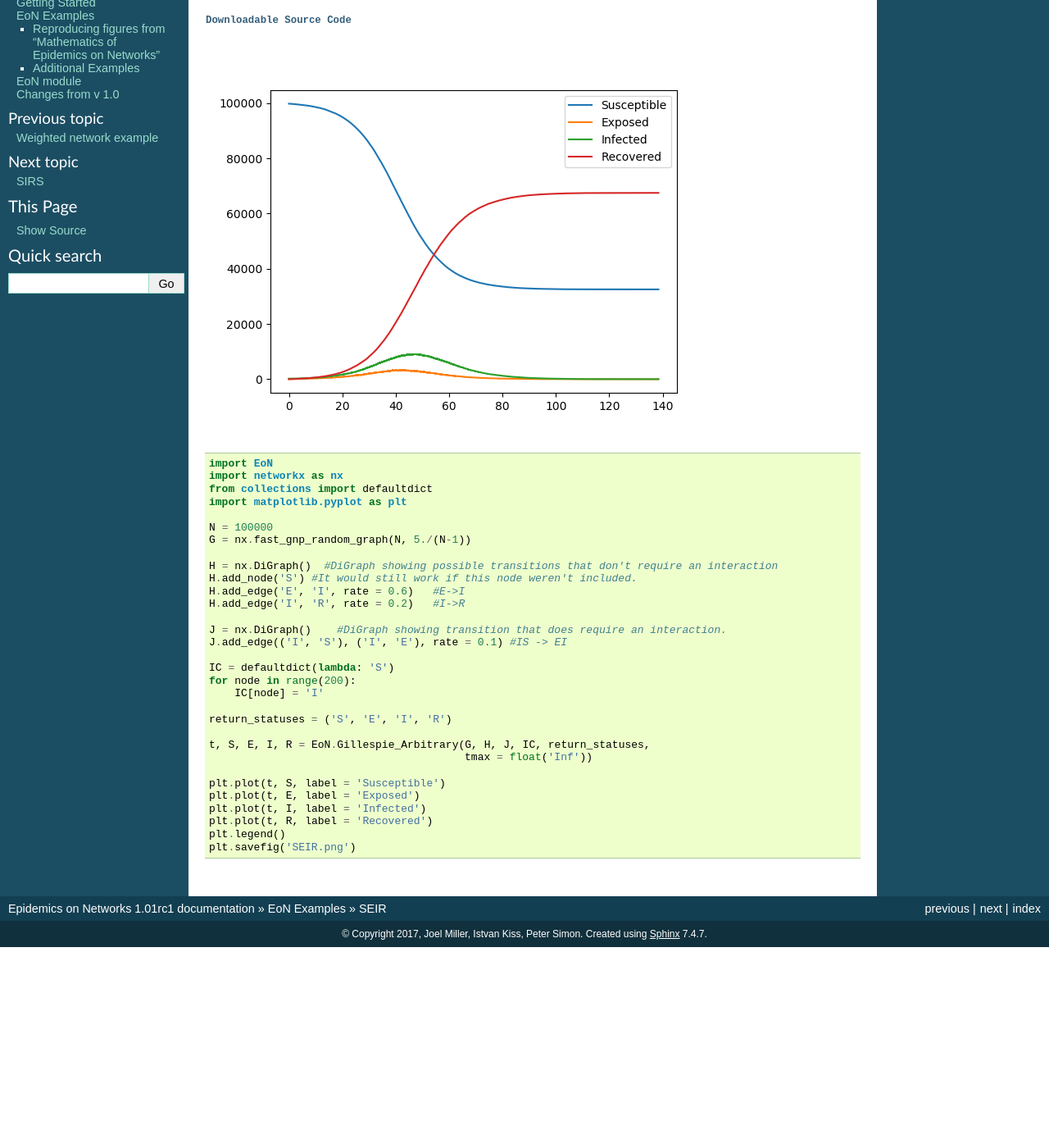
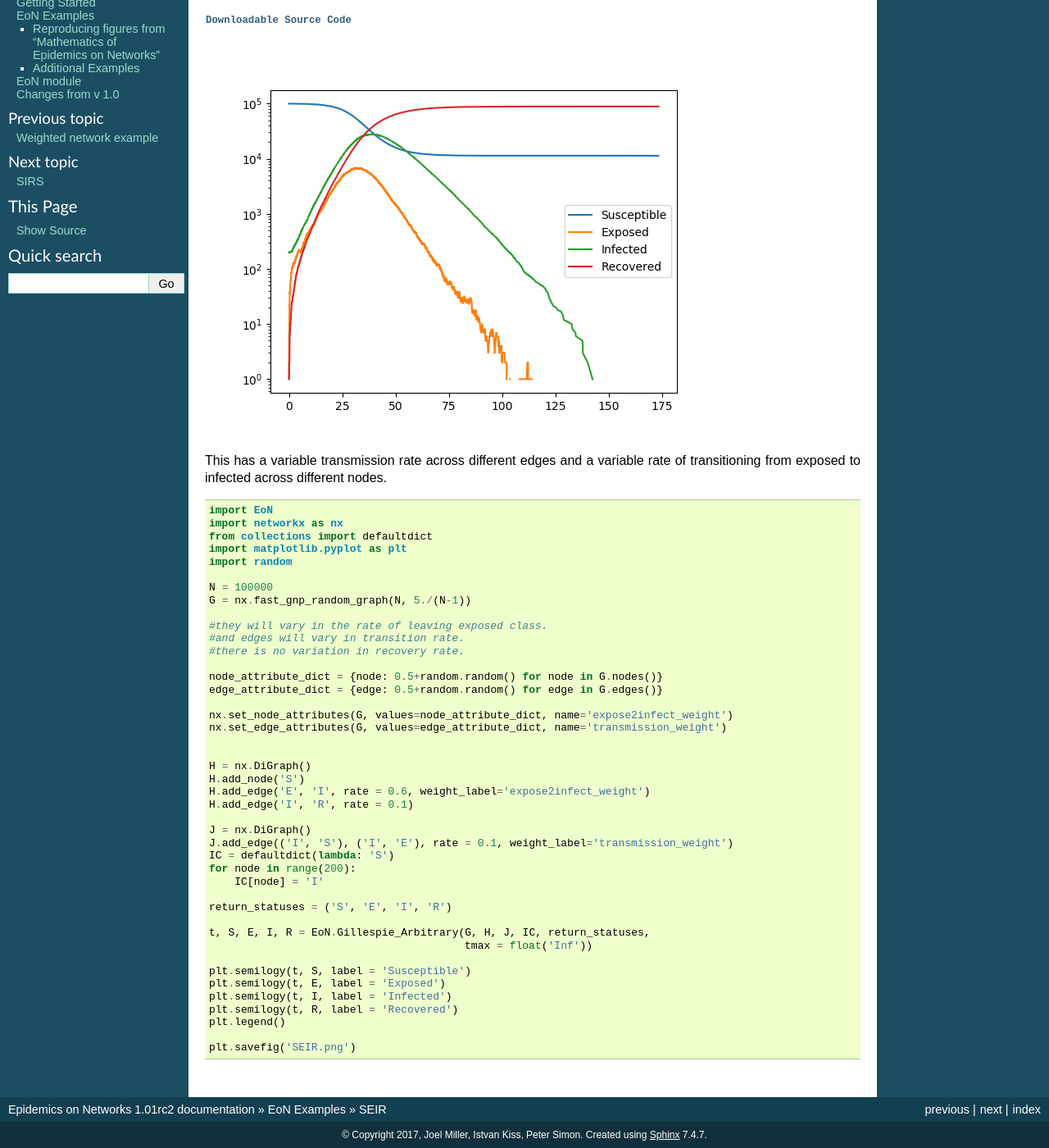
Before and after one commit to springer-math/Mathematics-of-Epidemics-on-Networks, a Sphinx documentation site: the page built from docs/examples/SEIR.rst, in a window 1280 px wide and 1400 px high, scrolled down 79 px. Shown: the whole window at 82% size. Built offline with Sphinx 7.4.7, drawn with Linux system fonts in a browser that asks for light colours; before the commit the page ends 1234 px from its top, so only the background shows below that; some of the changed text lies outside the part shown.

Commit message:
Update Gillespie_Arbitrary to better handle weights.
Improve documentation, update SEIR example to include weights.

```diff
--- a/EoN/__init__.py
+++ b/EoN/__init__.py
@@ -38,7 +38,7 @@
 '''
 
 __author__ = "Joel C. Miller, Istvan Z. Kiss, and Peter Simon"
-__version__ = "1.01rc1"
+__version__ = "1.01rc2"
 
 
 #__all__ =
--- a/docs/conf.py
+++ b/docs/conf.py
@@ -61,7 +61,7 @@
 # The short X.Y version.
 version = u'1.01'
 # The full version, including alpha/beta/rc tags.
-release = u'1.01rc1'
+release = u'1.01rc2'
 
 # The language for content autogenerated by Sphinx. Refer to documentation
 # for a list of supported languages.
--- a/docs/examples/SEIR.rst
+++ b/docs/examples/SEIR.rst
@@ -6,6 +6,9 @@
 .. image:: arbitrary_dynamics/SEIR.png
     :width: 80 %
 
+This has a variable transmission rate across different edges and a variable
+rate of transitioning from exposed to infected across different nodes.
+
 ::
 
 
@@ -13,18 +16,29 @@
     import networkx as nx
     from collections import defaultdict
     import matplotlib.pyplot as plt
+    import random
 
     N = 100000
     G = nx.fast_gnp_random_graph(N, 5./(N-1))
 
-    H = nx.DiGraph()  #DiGraph showing possible transitions that don't require an interaction
-    H.add_node('S') #It would still work if this node weren't included.
-    H.add_edge('E', 'I', rate = 0.6)   #E->I
-    H.add_edge('I', 'R', rate = 0.2)   #I->R
+    #they will vary in the rate of leaving exposed class.
+    #and edges will vary in transition rate.
+    #there is no variation in recovery rate.
 
-    J = nx.DiGraph()    #DiGraph showing transition that does require an interaction.
-    J.add_edge(('I', 'S'), ('I', 'E'), rate = 0.1) #IS -> EI
+    node_attribute_dict = {node: 0.5+random.random() for node in G.nodes()}
+    edge_attribute_dict = {edge: 0.5+random.random() for edge in G.edges()}
 
+    nx.set_node_attributes(G, values=node_attribute_dict, name='expose2infect_weight')
+    nx.set_edge_attributes(G, values=edge_attribute_dict, name='transmission_weight')
+
+
+    H = nx.DiGraph()
+    H.add_node('S')
+    H.add_edge('E', 'I', rate = 0.6, weight_label='expose2infect_weight')
+    H.add_edge('I', 'R', rate = 0.1)
+
+    J = nx.DiGraph()
+    J.add_edge(('I', 'S'), ('I', 'E'), rate = 0.1, weight_label='transmission_weight')
     IC = defaultdict(lambda: 'S')
     for node in range(200):
         IC[node] = 'I'
@@ -34,9 +48,10 @@
     t, S, E, I, R = EoN.Gillespie_Arbitrary(G, H, J, IC, return_statuses,
                                             tmax = float('Inf'))
 
-    plt.plot(t, S, label = 'Susceptible')
-    plt.plot(t, E, label = 'Exposed')
-    plt.plot(t, I, label = 'Infected')
-    plt.plot(t, R, label = 'Recovered')
+    plt.semilogy(t, S, label = 'Susceptible')
+    plt.semilogy(t, E, label = 'Exposed')
+    plt.semilogy(t, I, label = 'Infected')
+    plt.semilogy(t, R, label = 'Recovered')
     plt.legend()
+
     plt.savefig('SEIR.png')
--- a/docs/examples/arbitrary_dynamics/SEIR.py
+++ b/docs/examples/arbitrary_dynamics/SEIR.py
@@ -2,18 +2,29 @@
 import networkx as nx
 from collections import defaultdict
 import matplotlib.pyplot as plt
+import random
 
 N = 100000
 G = nx.fast_gnp_random_graph(N, 5./(N-1))
 
-H = nx.DiGraph()  #DiGraph showing possible transitions that don't require an interaction
-H.add_node('S') #It would still work if this node weren't included.
-H.add_edge('E', 'I', rate = 0.6)   #E->I
-H.add_edge('I', 'R', rate = 0.2)   #I->R
+#they will vary in the rate of leaving exposed class.
+#and edges will vary in transition rate.
+#there is no variation in recovery rate.
 
-J = nx.DiGraph()    #DiGraph showing transition that does require an interaction.
-J.add_edge(('I', 'S'), ('I', 'E'), rate = 0.1) #IS -> EI
+node_attribute_dict = {node: 0.5+random.random() for node in G.nodes()}
+edge_attribute_dict = {edge: 0.5+random.random() for edge in G.edges()}
 
+nx.set_node_attributes(G, values=node_attribute_dict, name='expose2infect_weight')
+nx.set_edge_attributes(G, values=edge_attribute_dict, name='transmission_weight')
+
+
+H = nx.DiGraph()
+H.add_node('S')
+H.add_edge('E', 'I', rate = 0.6, weight_label='expose2infect_weight')
+H.add_edge('I', 'R', rate = 0.1)
+
+J = nx.DiGraph()
+J.add_edge(('I', 'S'), ('I', 'E'), rate = 0.1, weight_label='transmission_weight')
 IC = defaultdict(lambda: 'S')
 for node in range(200):
     IC[node] = 'I'
@@ -23,9 +34,10 @@
 t, S, E, I, R = EoN.Gillespie_Arbitrary(G, H, J, IC, return_statuses,
                                         tmax = float('Inf'))
 
-plt.plot(t, S, label = 'Susceptible')
-plt.plot(t, E, label = 'Exposed')
-plt.plot(t, I, label = 'Infected')
-plt.plot(t, R, label = 'Recovered')
+plt.semilogy(t, S, label = 'Susceptible')
+plt.semilogy(t, E, label = 'Exposed')
+plt.semilogy(t, I, label = 'Infected')
+plt.semilogy(t, R, label = 'Recovered')
 plt.legend()
+
 plt.savefig('SEIR.png')
--- a/setup.py
+++ b/setup.py
@@ -19,7 +19,7 @@
 
 setup(name='EoN',
       packages = ['EoN'],
-      version='1.01rc1',  #http://semver.org/
+      version='1.01rc2',  #http://semver.org/
       description = 'Epidemics on Networks',
       author = 'Joel C. Miller, Istvan Z. Kiss, and Peter Simon',
       author_email = 'joel.c.miller.research@gmail.com',
```
Also changed, not shown: docs/examples/arbitrary_dynamics/SEIR.png, 1 other file.
